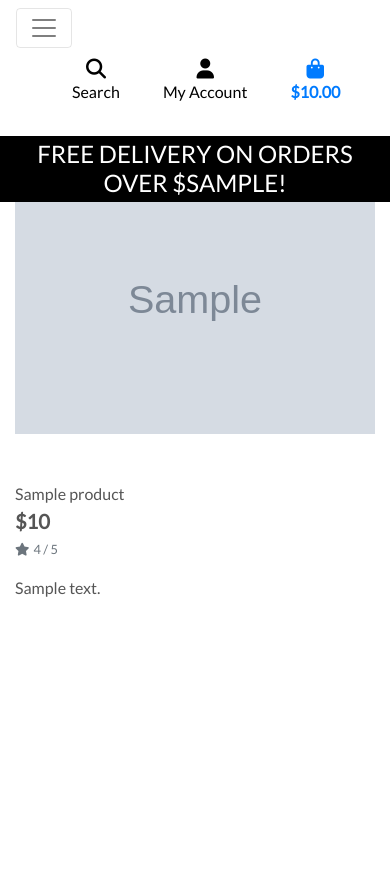
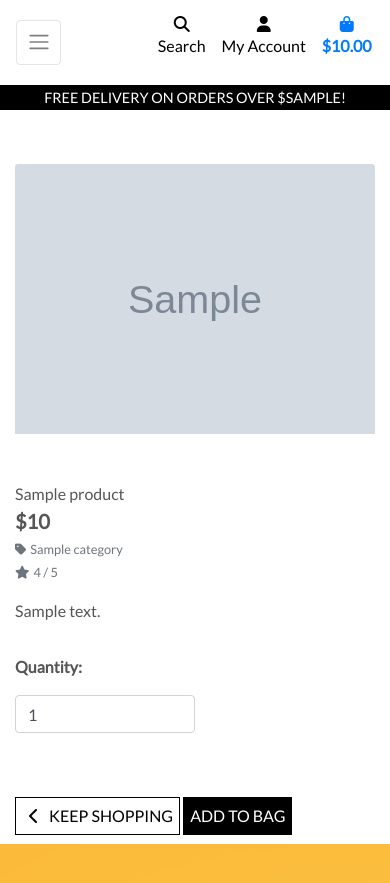
Before and after one commit to SanclerZanella/project---Boutique-ADO, a Django app: template products/templates/products/product_detail.html in a window 390 px wide. Before the commit the page ends 597 px from the top, so only its background shows below. Run offline with Django 3.2, Linux system fonts and the light colour scheme; the template is opened without the code that fills it: most values are stand-ins (such as "Sample title", 1, 10 or a date in 2020); grey boxes marked "Sample" are stand-in pictures; some libraries are stand-ins or nearby versions.

Commit message:
Added add to the bag functonality

```diff
--- a/bag/urls.py
+++ b/bag/urls.py
@@ -4,5 +4,6 @@ from . import views
 
 
 urlpatterns = [
-    path('', views.view_bag, name='view_bag')
+    path('', views.view_bag, name='view_bag'),
+    path('add/<item_id>/', views.add_to_bag, name='add_to_bag')
 ]
--- a/products/templates/products/product_detail.html
+++ b/products/templates/products/product_detail.html
@@ -30,12 +30,44 @@
                 <div class="product-details-container mb-5 mt-md-5">
                     <p class="mb-0">{{ product.name }}</p>
                     <p class="lead mb-0 text-left font-weight-bold">${{ product.price }}</p>
+                    {% if product.category %}
+                    <p class="small mt-1 mb-0">
+                        <a class="text-muted" href="{% url 'products' %}?category={{ product.category.name }}">
+                            <i class="fas fa-tag mr-1"></i>{{ product.category.friendly_name }}
+                        </a>
+                    </p>
+                    {% endif %}
                     {% if product.rating %}
                         <small class="text-muted"><i class="fas fa-star mr-1"></i>{{ product.rating }} / 5</small>
                     {% else %}
                         <small class="text-muted">No Rating</small>
                     {% endif %}
                     <p class="mt-3">{{ product.description }}</p>
+
+                    <form class="form" action="{% url 'add_to_bag' product.id %}" method="POST">
+                        {% csrf_token %}
+                        <div class="form-row">
+                            <div class="col-12">
+                                <p class="mt-3"><strong>Quantity:</strong></p>
+                                <div class="form-group w-50">
+                                    <div class="input-group">
+                                        <input class="form-control qty_input" type="number" name="quantity" value="1" min="1" max="99" data-item_id="{{ product.id }}" id="id_qty_{{ product.id }}">
+                                    </div>
+                                </div>
+                            </div>
+
+                            <div class="col-12">
+                                <a href="{% url 'products' %}" class="btn btn-outline-black rounded-0 mt-5">
+                                    <span class="icon">
+                                        <i class="fas fa-chevron-left"></i>
+                                    </span>
+                                    <span class="text-uppercase">Keep Shopping</span>
+                                </a>
+                                <input type="submit" class="btn btn-black rounded-0 text-uppercase mt-5" value="Add to Bag">
+                            </div>
+                            <input type="hidden" name="redirect_url" value="{{ request.path }}">
+                        </div>
+                    </form>
                 </div>
             </div>
         </div>
--- a/static/css/base.css
+++ b/static/css/base.css
@@ -36,6 +36,19 @@ body {
 .btn-black {
     background: black;
     color: white;
+}
+
+.btn-outline-black {
+    background: white;
+    color: black !important; /* use important to override link colors for <a> elements */
+    border: 1px solid black;
+}
+
+.btn-outline-black:hover,
+.btn-outline-black:active,
+.btn-outline-black:focus {
+    background: black;
+    color: white !important;
 }
 
 .shop-now-button:hover,
@@ -120,4 +290,40 @@ a.category-badge > span.badge:hover {
     body {
         height: calc(100vh - 116px);
     }
+
+    .display-4.logo-font.text-black {
+        font-size: 2rem;
+    }
+
+    .nav-link {
+        padding: 0.15rem;
+    }
+
+    .nav-link i.fa-lg {
+        font-size: 1rem;
+    }
+
+    .navbar-toggler {
+        padding: .6rem .6rem;
+        font-size: 1rem;
+    }
+
+    #delivery-banner h4 {
+        font-size: .9rem;
+    }
+
+    .btn.btn-outline-black.rounded-0,
+    .btn.btn-black.rounded-0 {
+        padding: .375rem .375rem;
+    }
+
+    .btn.btn-outline-black.rounded-0.btn-lg,
+    .btn.btn-black.rounded-0.btn-lg {
+        padding: .375rem .375rem;
+        font-size: .75rem;
+    }
+
+    .increment-qty, .decrement-qty {
+        padding: .25rem .5rem !important;
+    }
 }
```
Also changed, not shown: other parts of static/css/base.css (+158 -1 lines), bag/views.py (+21 -1 lines).
